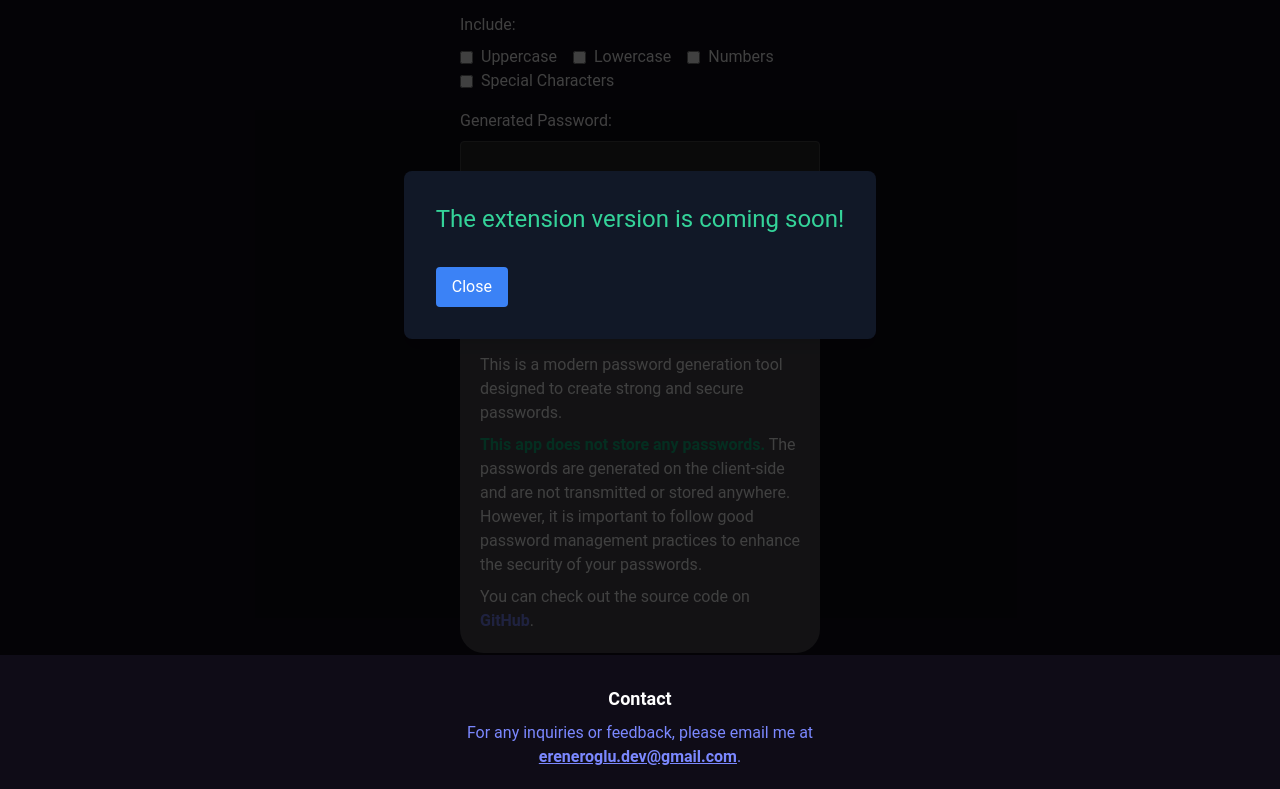
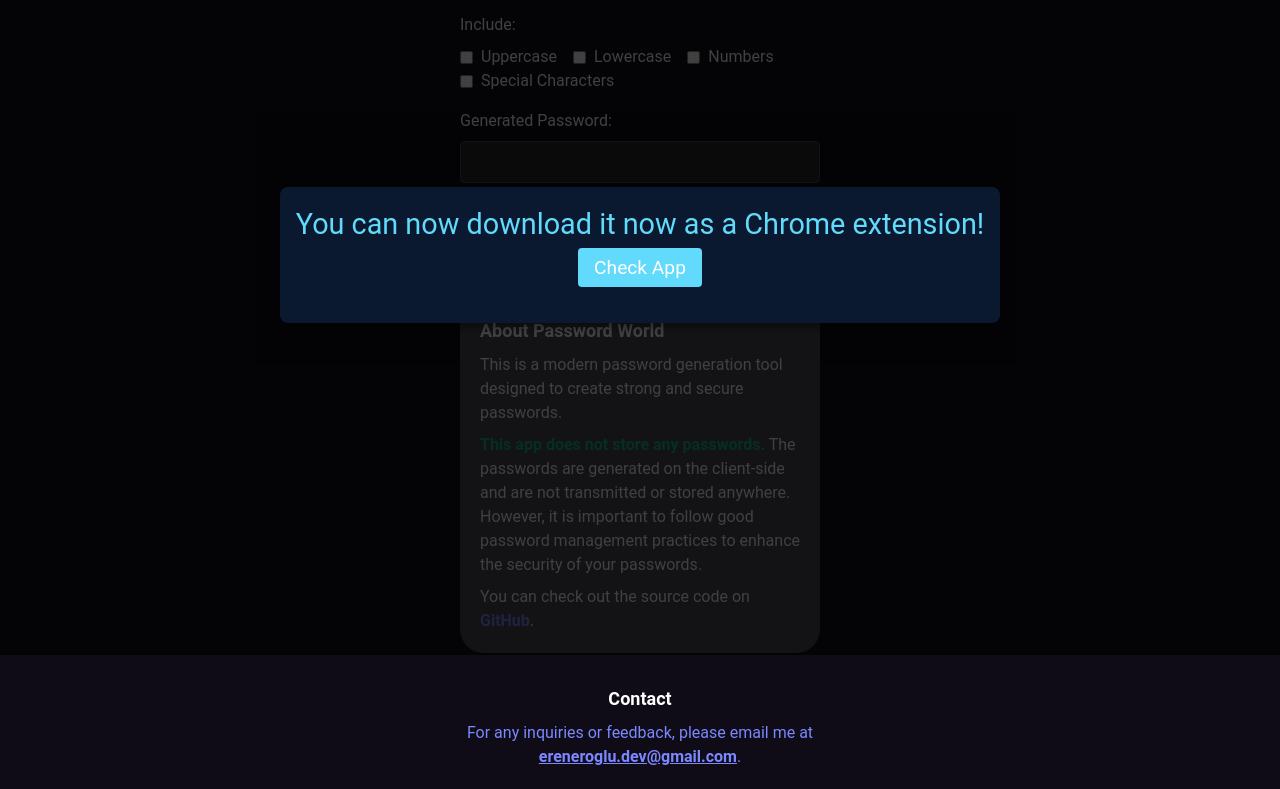
Before and after one commit to eren-eroglu/password-world, a plain HTML site: page index.html in a window 1280 px wide. Shown: the part 145-934 px from the top of the page. Drawn offline with nearby package versions, Linux system fonts and the light colour scheme.

Commit message:
popup has been updated

```diff
--- a/index.html
+++ b/index.html
@@ -52,11 +52,24 @@
     <div id="successpopup"></div>
     <div id="errorpopup"></div>
     <div id="extension-popup" class="fixed inset-0 flex items-center justify-center bg-black bg-opacity-75 hidden">
-      <div class="bg-gray-900 p-8 rounded-lg shadow-lg">
-        <p class="text-2xl text-green-400 mb-4">The extension version is coming soon!</p>
-        <button id="close-popup" class="mt-4 bg-blue-500 hover:bg-blue-600 text-white py-2 px-4 rounded">Close</button>
+      <div style="background-color: #0a192f; padding: 16px; border-radius: 8px; box-shadow: 0 4px 8px rgba(0, 0, 0, 0.4);">
+        <p style="font-size: 1.8rem; color: #61dafb; margin-bottom: 8px;">
+          You can now download it now as a Chrome extension!
+        </p>
+        <div class="text-center">
+          <a href="https://chrome.google.com/webstore/detail/random-password-generator/holmjanjldgdbfgphcjfloffhmemkglp?hl=en&authuser=2" style="color: #61dafb; text-decoration: none;">
+            <span style="background-color: #61dafb; color: #fff; padding: 8px  16px; margin: 3px; border-radius: 4px; font-size: 1.2rem;" class="text-center ">
+              Check App
+            </span>
+          </a>
+        </div>
+        <button id="close-popup" >
+
+        </button>
       </div>
     </div>
+
+
 
     <div class="description bg-white bg-opacity-25 rounded-3xl p-5">
       <h2 class="text-lg font-bold mb-2">About Password World</h2>
@@ -99,7 +112,7 @@
     // Show the popup after a delay (e.g., 5 seconds)
     setTimeout(() => {
       extensionPopup.classList.remove('hidden');
-    }, 5000);
+    }, 2000);
   </script>
 
 </body>
```
Also changed, not shown: style.css (line endings or trailing spaces).
